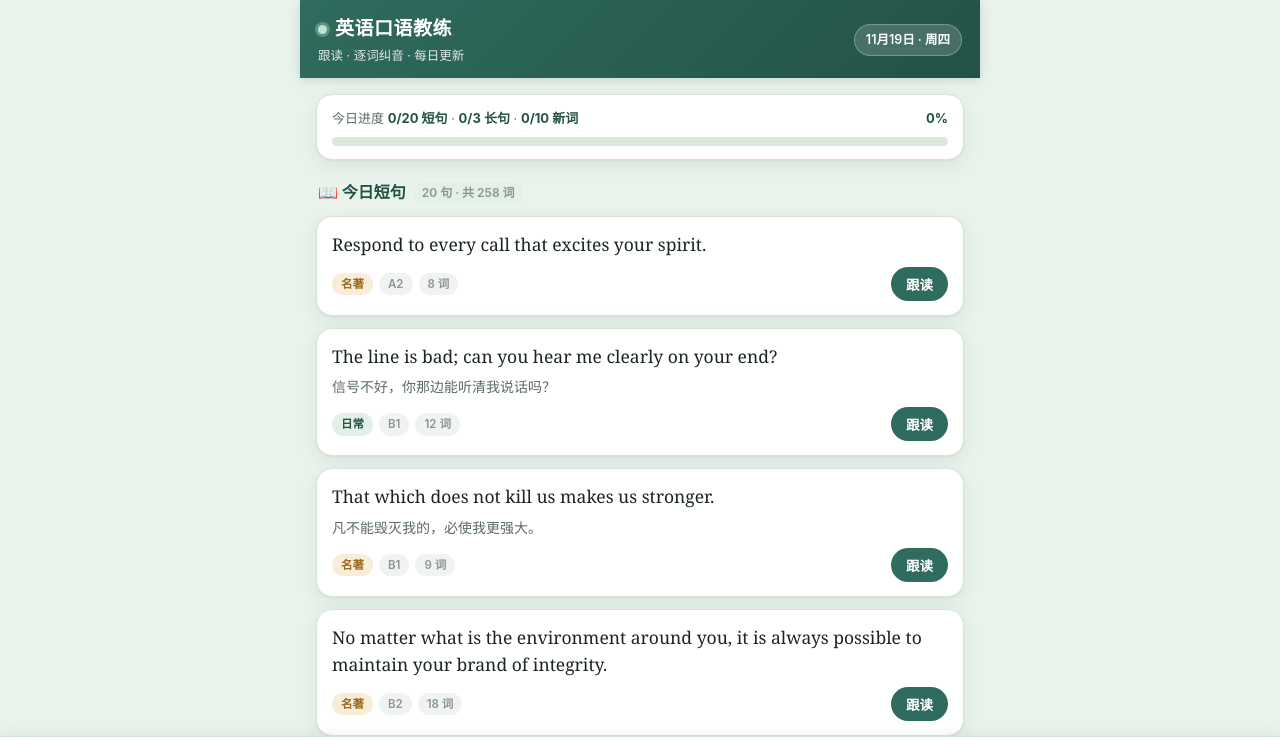
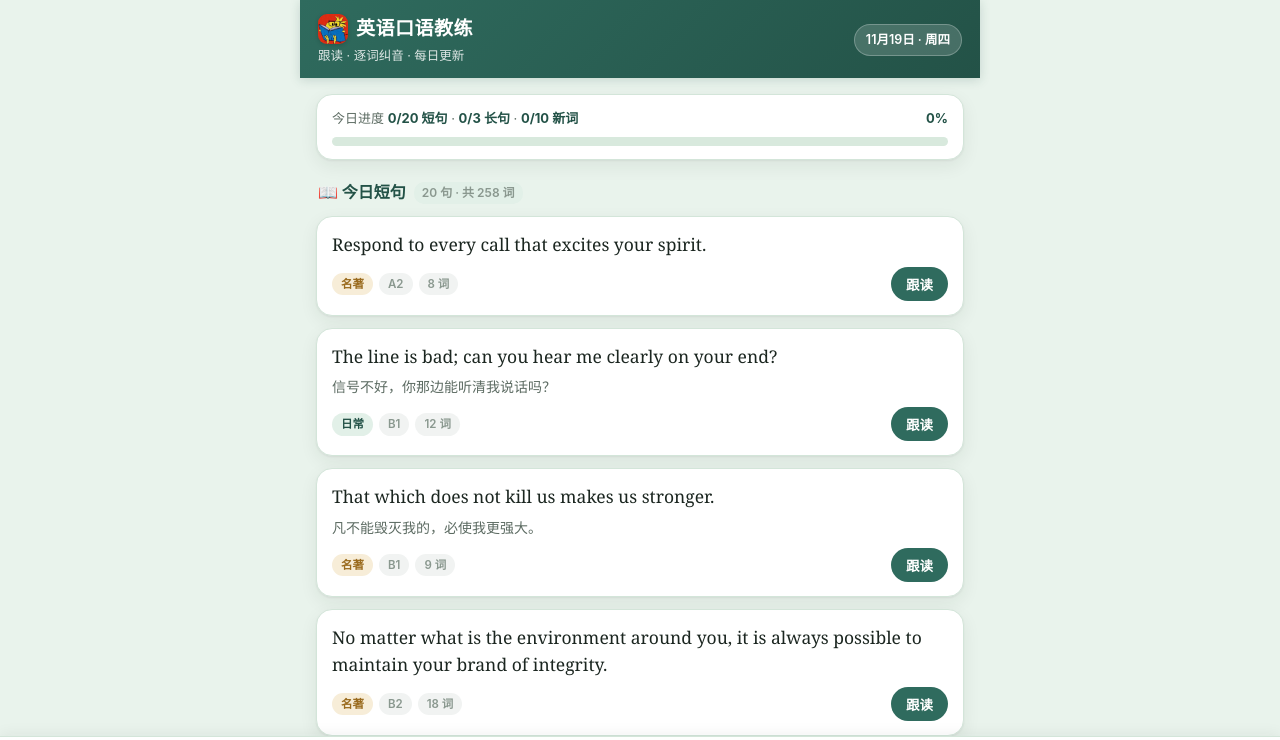
Before and after one commit to Jorgegege/oral-enpractice, a website: page index.html in a window 1280 px wide. Shown: the top 740 px of the page. Drawn offline with Linux system fonts and the light colour scheme.

Commit message:
feat(logo): 页头品牌 logo 换成读书小人（替换 .dot 圆点）

```diff
--- a/index.html
+++ b/index.html
@@ -50,7 +50,7 @@ header{
 }
 header .row{display:flex;align-items:center;justify-content:space-between;}
 header .brand{font-size:19px;font-weight:700;letter-spacing:.5px;display:flex;align-items:center;gap:8px;}
-header .brand .dot{width:9px;height:9px;border-radius:50%;background:#BFE3D2;box-shadow:0 0 0 3px rgba(191,227,210,.35);}
+header .brand .brand-logo{width:30px;height:30px;border-radius:9px;object-fit:cover;flex:0 0 auto;box-shadow:0 1px 4px rgba(0,0,0,.18);}
 header .sub{font-size:12.5px;opacity:.85;margin-top:2px;}
 header .date-pill{background:rgba(255,255,255,.16);border:1px solid rgba(255,255,255,.25);padding:5px 11px;border-radius:20px;font-size:12.5px;font-weight:600;white-space:nowrap;}
 
@@ -221,7 +221,7 @@ input[type=range]{width:110px;accent-color:var(--primary);}
   <header>
     <div class="row">
       <div>
-        <div class="brand"><span class="dot"></span>英语口语教练</div>
+        <div class="brand"><img class="brand-logo" src="assets/logo.jpg" alt="英语口语教练">英语口语教练</div>
         <div class="sub" id="headerSub">跟读 · 逐词纠音 · 每日更新</div>
       </div>
       <div class="date-pill" id="headerDate">—</div>
```
